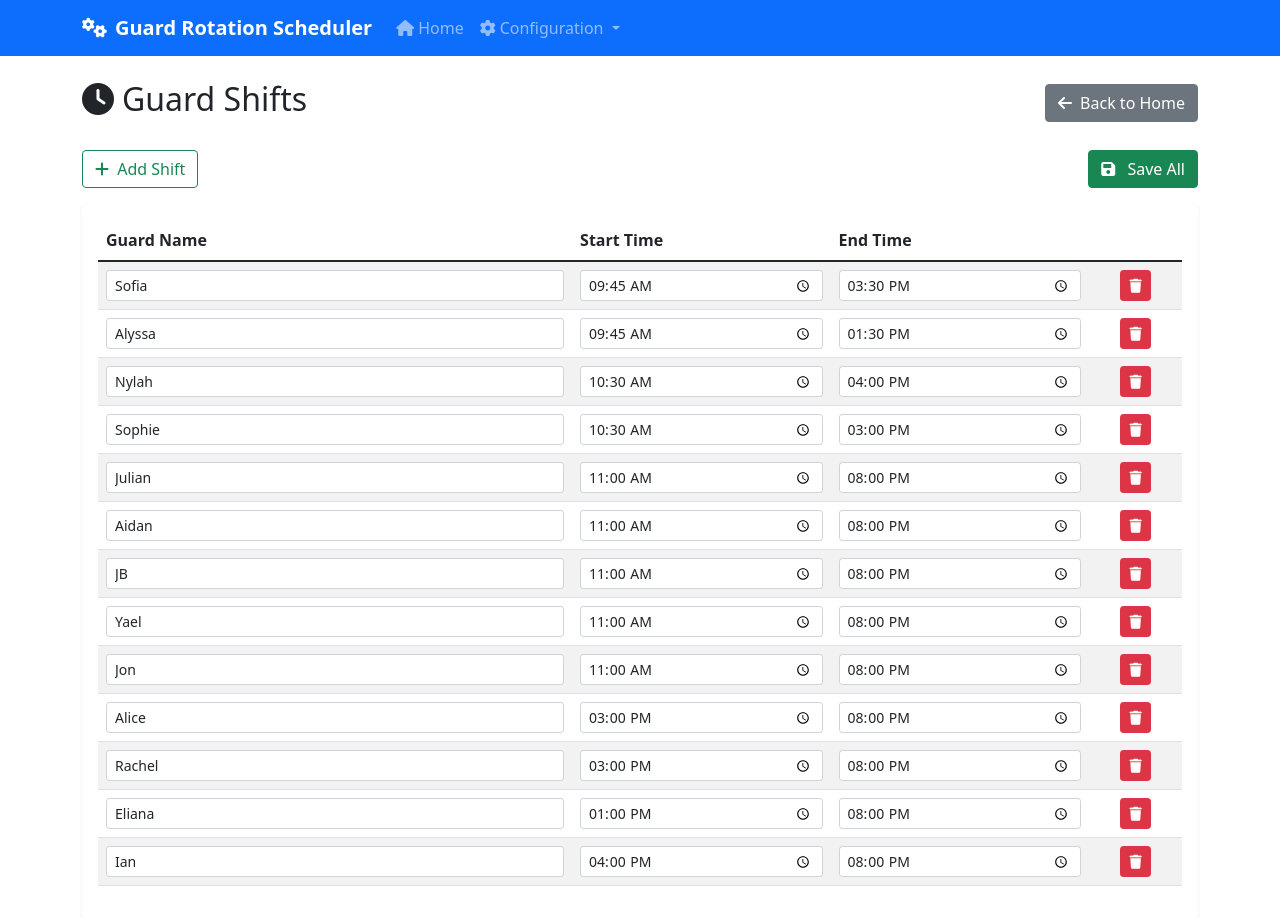
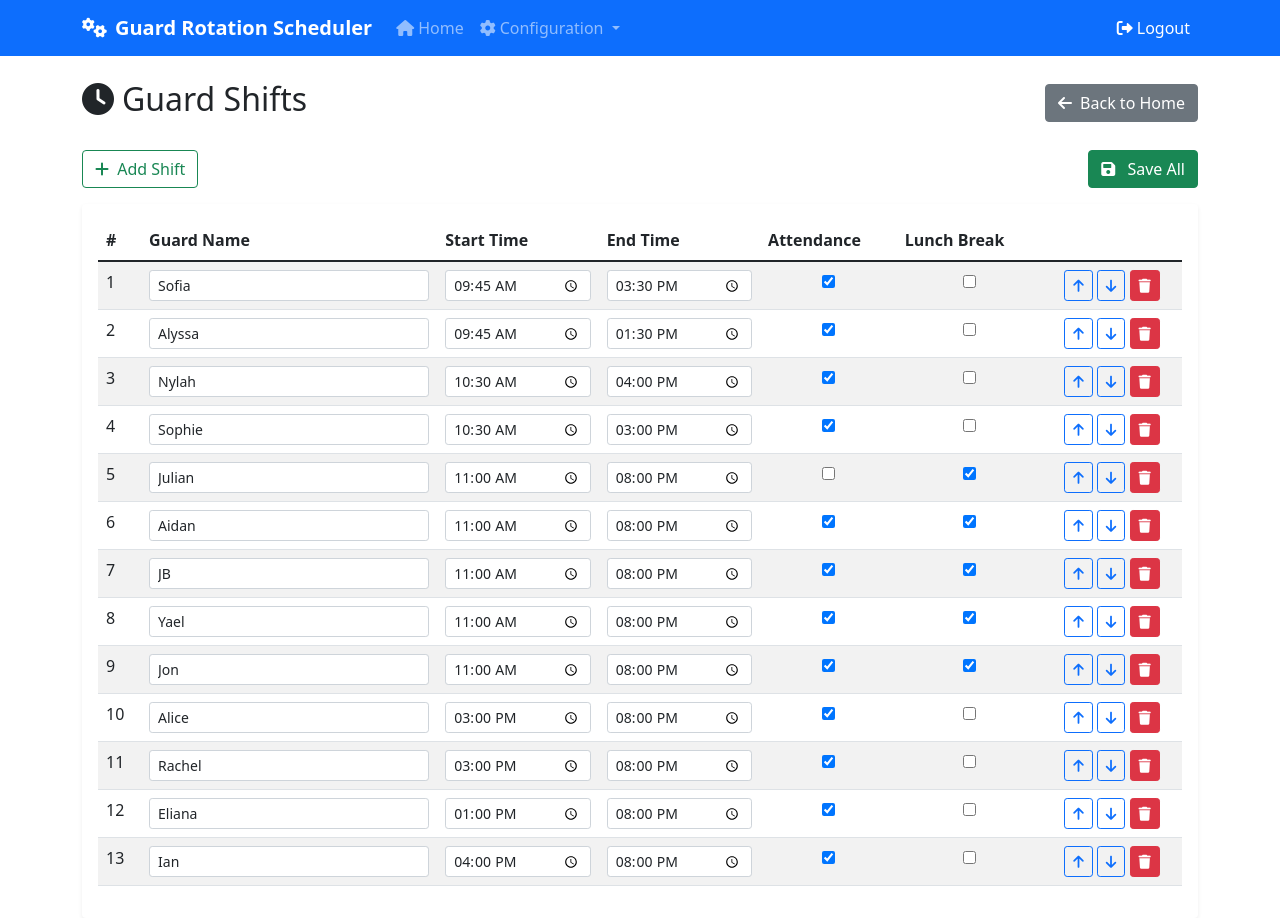
Before and after one commit to ben451P/schedulingStuff, a Flask app: page /shifts in a window 1280 px wide. Run offline with Flask 3, Linux system fonts and the light colour scheme; a user stored in the database is signed in.

Commit message:
More bug fixes

```diff
--- a/app.py
+++ b/app.py
@@ -1,13 +1,9 @@
-from flask import Flask, render_template, request, redirect, url_for, flash, send_file, jsonify
+from flask import Flask, render_template, request, redirect, url_for, flash, send_file
 from flask_sqlalchemy import SQLAlchemy
 from flask_login import LoginManager, UserMixin, login_user, login_required, logout_user, current_user
-from authlib.integrations.flask_client import OAuth
 import os
 from sqlalchemy import JSON
-from werkzeug.utils import secure_filename
-from datetime import datetime
 from sqlalchemy.orm.attributes import flag_modified
-import json
 from dotenv import load_dotenv
 from utils import time_to_minutes
 from scheduler import Scheduler
@@ -23,19 +19,19 @@ STATION_IMPORTANCE_DESCENDING = {"data":[
 ]}
 
 SHIFTS = {"data":[
-    ["Guard A", "09:45", "15:30"],
-    ["Guard B", "09:45", "15:30"],
-    ["Guard C", "10:30", "16:00"],
-    ["Guard D", "10:30", "16:00"],
-    ["Guard E", "11:00", "20:00"],
-    ["Guard F", "11:00", "20:00"],
-    ["Guard G", "11:00", "20:00"],
-    ["Guard H", "11:00", "20:00"],
-    ["Guard I", "13:00", "19:00"],
-    ["Guard J", "14:00", "20:00"],
-    ["Guard K", "14:00", "20:00"],
-    ["Guard L", "14:00", "20:00"],
-    ["Guard M", "15:30", "20:00"],
+    ["Guard A", "09:45", "15:30", True, False],
+    ["Guard B", "09:45", "15:30", True, False],
+    ["Guard C", "10:30", "16:00", True, False],
+    ["Guard D", "10:30", "16:00", True, False],
+    ["Guard E", "11:00", "20:00", True, False],
+    ["Guard F", "11:00", "20:00", True, False],
+    ["Guard G", "11:00", "20:00", True, False],
+    ["Guard H", "11:00", "20:00", True, False],
+    ["Guard I", "13:00", "19:00", True, False],
+    ["Guard J", "14:00", "20:00", True, False],
+    ["Guard K", "14:00", "20:00", True, False],
+    ["Guard L", "14:00", "20:00", True, False],
+    ["Guard M", "15:30", "20:00", True, False],
 ]}
 # Load environment variables
 load_dotenv()
@@ -111,17 +107,25 @@ def initialize_default_data():
 
 # Routes
 @app.route('/')
+@login_required
 def index():
-    if not current_user.is_authenticated:
-        return redirect(url_for("login"))
     return render_template('index.html')
 
-@app.route('/login')
+@app.route('/login',methods=["GET","POST"])
 def login():
-    login_user(User.query.first())
-    return redirect(url_for('index'))
+    if request.method == "POST":
+        email = request.form.get("email")
+        password = request.form.get("password")
 
-@app.route('/logout')
+        user = User.query.filter_by(email=email).first()
+
+        if user.password.strip() == password.strip():
+            login_user(user)
+            flash("Successfully logged in","success")
+        return redirect(url_for('index'))
+    return render_template("login.html")
+
+@app.route('/logout', methods=["POST"])
 @login_required
 def logout():
     logout_user()
@@ -259,13 +263,25 @@ def shifts():
         start_times = request.form.getlist("start_time[]")
         end_times = request.form.getlist("end_time[]")
 
+        attendance = request.form.getlist("attendance[]")
+        print(attendance)
+        attendance = [i == "true" for i in attendance]
+
+        lunch_break = request.form.getlist("lunch_break[]")
+        print(lunch_break)
+        lunch_break = [i == "true" for i in lunch_break]
+
+        print(attendance,lunch_break)
+
         for i in range(len(start_times)):
             if time_to_minutes(start_times[i]) > time_to_minutes(end_times[i]):
                 flash("All start times must be before end times", "danger")
                 return redirect(url_for("shifts"))
 
-        shifts = [[g, s, e] for g, s, e in zip(guard_names, start_times, end_times)]
+        shifts = [[g, s, e, a, lb] for g, s, e, a, lb in zip(guard_names, start_times, end_times, attendance,lunch_break)]
         preferences.shifts = shifts
+        # print(shifts)
+        flag_modified(preferences,"shifts")
         try:
             db.session.commit()
             flash("Rotation order saved.", "success")
@@ -276,7 +292,8 @@ def shifts():
         return redirect(url_for("shifts"))
 
     shifts_list = preferences.shifts or []
-    return render_template('shifts.html',shifts_list=shifts_list)
+    print(shifts_list)
+    return render_template('shifts.html',shifts_list=shifts_list, enumerate=enumerate)
 
 @app.route('/generate_schedule',methods=["POST"])
 @login_required
@@ -289,10 +306,12 @@ def generate_schedule():
     lunch_end = preferences.acceptable_lunch_end
 
     cycle = preferences.rotation_cycle
-    print(cycle)
     importance = preferences.station_importance
     coverage_times = {i:[("11:00", "20:00")] for i in cycle} #change later
-    shifts = preferences.shifts
+    #essentially marks them abscent bc they can never be considered an available guard
+    # start_time <= time < end_time
+    shifts = [[a,b,c] if d else [a,"00:00","00:00"] for a,b,c,d,_ in preferences.shifts]
+    lunches = [e for _,_,_,_,e in preferences.shifts]
 
     scheduler = Scheduler(start,
                           end,
@@ -302,6 +321,7 @@ def generate_schedule():
                           importance,
                           coverage_times,
                           shifts)
+    scheduler.manually_override_lunches(lunches)
     scheduler.schedule_lunches()
     scheduler.create_base_schedule()
     excel_file = scheduler.convert_to_excel()
--- a/guard.py
+++ b/guard.py
@@ -15,7 +15,7 @@ class Guard:
         return self.name
 
     def determine_if_lunch_break(self):
-        self.lunch_break = self.end_time - self.start_time > 360
+        self.lunch_break = self.end_time - self.start_time > 480
 
     def is_available_at(self, time: int) -> bool:
         on_shift = self.start_time <= time < self.end_time
--- a/main_program.py
+++ b/main_program.py
@@ -8,8 +8,6 @@ if __name__ == "__main__":
     scheduler.convert_to_excel()
 
     # be able to set a rotation start (3)
-    # add another station of see manager (5)
     # adjust rotation schedule to account for when certain stations wanna be closed (1)
-    #finish front end (5)
-    # be able to manually take away lunch breaks (do in front end)
     #handle when too many guards for stations by adding new "standby" stations lowest prioirty (4)
+    #update anomly handler: whenever a station dissaperas, highligh number
--- a/templates/base.html
+++ b/templates/base.html
@@ -96,9 +96,16 @@
                         </ul>
                     </li>
                 </ul>
+                <form method="POST" action="{{ url_for('logout') }}" class="ms-auto mb-0">
+                    <button type="submit" class="btn btn-link nav-link text-white p-2" style="border:none;">
+                        <i class="fas fa-sign-out-alt me-1"></i>Logout
+                    </button>
+                </form>
             </div>
         </div>
     </nav>
+
+
 
     <div class="container mt-4">
         {% with messages = get_flashed_messages(with_categories=true) %}
--- a/templates/shifts.html
+++ b/templates/shifts.html
@@ -30,15 +30,19 @@
                 <table class="table table-striped" id="shifts-table">
                     <thead>
                         <tr>
+                            <th>#</th>
                             <th>Guard Name</th>
                             <th>Start Time</th>
                             <th>End Time</th>
+                            <th>Attendance</th>
+                            <th>Lunch Break</th>
                             <th></th>
                         </tr>
                     </thead>
                     <tbody id="shifts-tbody">
-                        {% for shift in shifts_list %}
+                        {% for idx, shift in enumerate(shifts_list, start=1) %}
                         <tr>
+                            <td class="row-number">{{ idx }}</td>
                             <td>
                                 <input type="text" class="form-control form-control-sm"
                                        name="guard_name[]" value="{{ shift[0] }}" required>
@@ -52,6 +56,20 @@
                                        name="end_time[]" value="{{ shift[2] }}" required>
                             </td>
                             <td class="text-center">
+                                <input type="hidden" name="attendance_hidden[]" value="false">
+                                <input type="checkbox" name="attendance_checkbox[]" value="true" {% if shift[3] %}checked{% endif %}>
+                            </td>
+                            <td class="text-center">
+                                <input type="hidden" name="lunch_break_hidden[]" value="false">
+                                <input type="checkbox" name="lunch_break_checkbox[]" value="true" {% if shift[4] %}checked{% endif %}>
+                            </td>
+                            <td class="text-center">
+                                <button type="button" class="btn btn-sm btn-outline-primary move-up">
+                                    <i class="fas fa-arrow-up"></i>
+                                </button>
+                                <button type="button" class="btn btn-sm btn-outline-primary move-down">
+                                    <i class="fas fa-arrow-down"></i>
+                                </button>
                                 <button type="button" class="btn btn-danger btn-sm remove-shift">
                                     <i class="fas fa-trash"></i>
                                 </button>
@@ -63,6 +81,40 @@
             </div>
         </div>
     </div>
+    <script>
+        document.getElementById('shifts-form').addEventListener('submit', function(e) {
+            const attendanceHidden = Array.from(document.getElementsByName('attendance_hidden[]'));
+            const attendanceCheckbox = Array.from(document.getElementsByName('attendance_checkbox[]'));
+
+            const lunchHidden = Array.from(document.getElementsByName('lunch_break_hidden[]'));
+            const lunchCheckbox = Array.from(document.getElementsByName('lunch_break_checkbox[]'));
+
+            // Remove old merged inputs if they exist
+            document.querySelectorAll('input[name="attendance[]"]').forEach(el => el.remove());
+            document.querySelectorAll('input[name="lunch_break[]"]').forEach(el => el.remove());
+
+            // Create new hidden inputs with merged values
+            for (let i = 0; i < attendanceHidden.length; i++) {
+                const val = attendanceCheckbox[i].checked ? "true" : "false";
+                const input = document.createElement('input');
+                input.type = 'hidden';
+                input.name = 'attendance[]';
+                input.value = val;
+                this.appendChild(input);
+            }
+
+            for (let i = 0; i < lunchHidden.length; i++) {
+                const val = lunchCheckbox[i].checked ? "true" : "false";
+                const input = document.createElement('input');
+                input.type = 'hidden';
+                input.name = 'lunch_break[]';
+                input.value = val;
+                this.appendChild(input);
+            }
+        });
+
+    </script>
+
 </form>
 
 <script>
@@ -70,34 +122,64 @@ document.addEventListener("DOMContentLoaded", function() {
     const tbody = document.getElementById("shifts-tbody");
     const addShiftBtn = document.getElementById("add-shift");
 
+    function updateRowNumbers() {
+        tbody.querySelectorAll("tr").forEach((row, index) => {
+            row.querySelector(".row-number").textContent = index + 1;
+        });
+    }
+
+    function createNewRow() {
+        const newRow = document.createElement("tr");
+        newRow.innerHTML = `
+            <td class="row-number"></td>
+            <td><input type="text" class="form-control form-control-sm" name="guard_name[]" required></td>
+            <td><input type="time" class="form-control form-control-sm" name="start_time[]" required></td>
+            <td><input type="time" class="form-control form-control-sm" name="end_time[]" required></td>
+            <td class="text-center">
+                <input type="hidden" name="attendance[]" value="false">
+                <input type="checkbox" name="attendance[]" value="true" checked>
+            </td>
+            <td class="text-center">
+                <input type="hidden" name="lunch_break[]" value="false">
+                <input type="checkbox" name="lunch_break[]" value="true">
+            </td>
+            <td class="text-center">
+                <button type="button" class="btn btn-sm btn-outline-primary move-up"><i class="fas fa-arrow-up"></i></button>
+                <button type="button" class="btn btn-sm btn-outline-primary move-down"><i class="fas fa-arrow-down"></i></button>
+                <button type="button" class="btn btn-danger btn-sm remove-shift"><i class="fas fa-trash"></i></button>
+            </td>
+        `;
+        return newRow;
+    }
+
     // Add new row
     addShiftBtn.addEventListener("click", function() {
-        const newRow = document.createElement("tr");
-        newRow.innerHTML = `
-            <td>
-                <input type="text" class="form-control form-control-sm" name="guard_name[]" required>
-            </td>
-            <td>
-                <input type="time" class="form-control form-control-sm" name="start_time[]" required>
-            </td>
-            <td>
-                <input type="time" class="form-control form-control-sm" name="end_time[]" required>
-            </td>
-            <td class="text-center">
-                <button type="button" class="btn btn-danger btn-sm remove-shift">
-                    <i class="fas fa-trash"></i>
-                </button>
-            </td>
-        `;
-        tbody.appendChild(newRow);
+        tbody.appendChild(createNewRow());
+        updateRowNumbers();
+    });
+
+    // Move up/down
+    tbody.addEventListener("click", function(e) {
+        const row = e.target.closest("tr");
+        if (e.target.closest(".move-up") && row.previousElementSibling) {
+            tbody.insertBefore(row, row.previousElementSibling);
+            updateRowNumbers();
+        }
+        if (e.target.closest(".move-down") && row.nextElementSibling) {
+            tbody.insertBefore(row.nextElementSibling, row);
+            updateRowNumbers();
+        }
     });
 
     // Remove row
     tbody.addEventListener("click", function(e) {
         if (e.target.closest(".remove-shift")) {
             e.target.closest("tr").remove();
+            updateRowNumbers();
         }
     });
+
+    updateRowNumbers();
 });
 </script>
 {% endblock %}
```
Also changed, not shown: scheduler.py (+25 -19 lines), templates/login.html (added, +43 -0 lines), instance/app.db, 1 other file.
